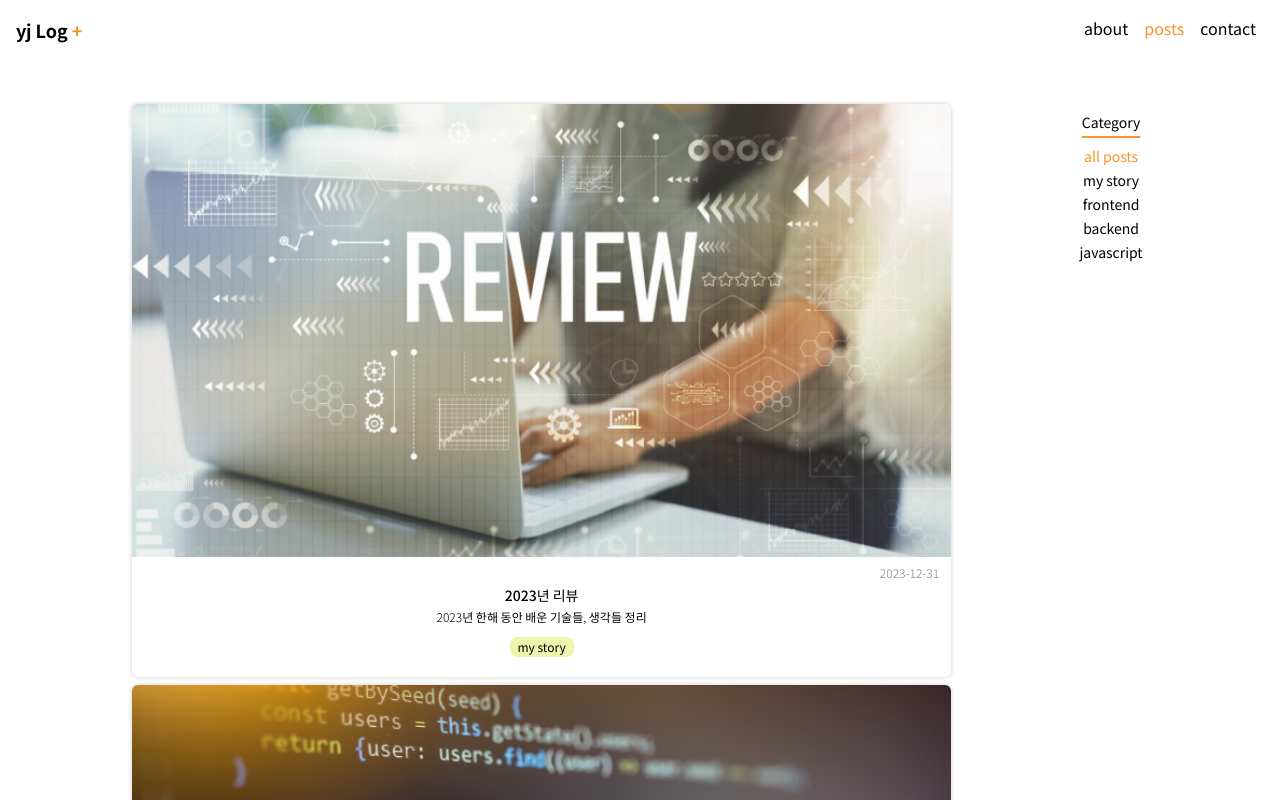
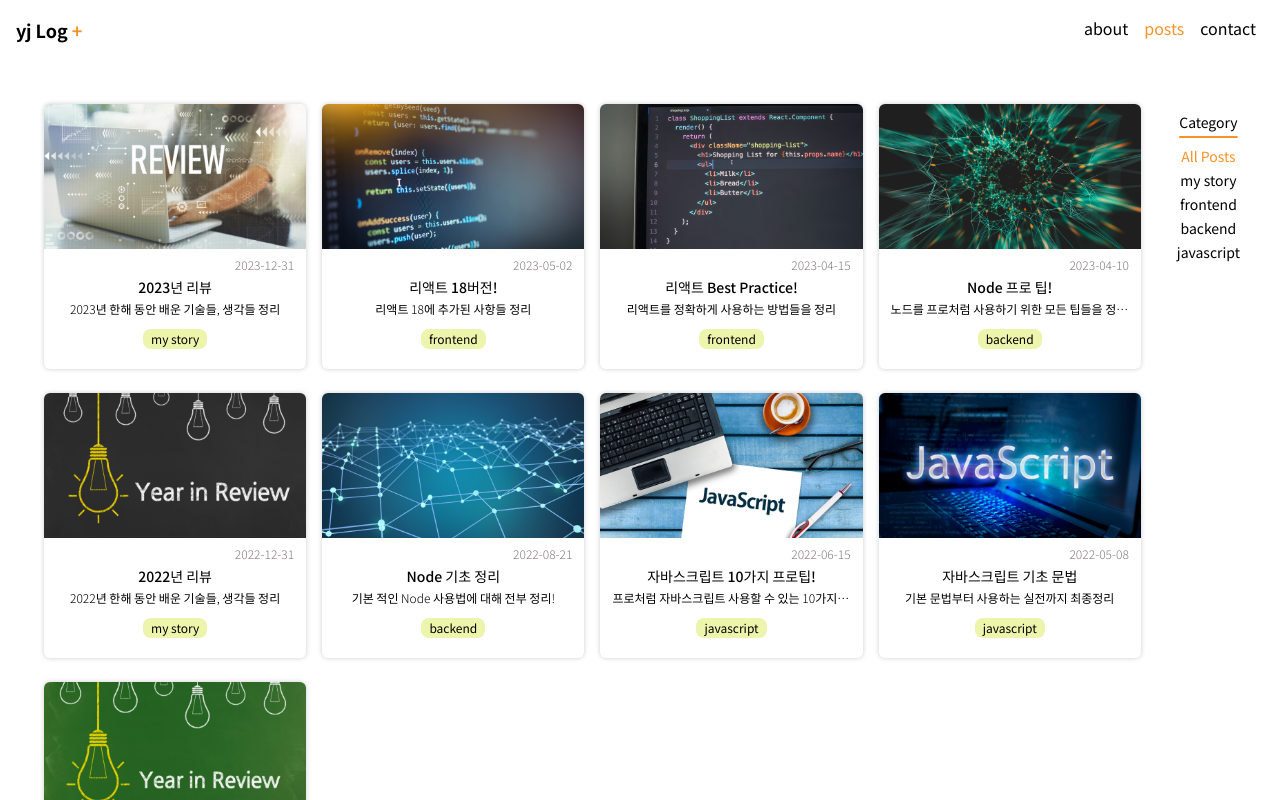
Before and after one commit to yjleeinkr/yj-log, a Next.js app: page /posts in a window 1280 px wide. Built offline with nearby package versions, Linux system fonts and the light colour scheme.

Commit message:
category 동적으로 가져오기 및 컴포넌트 분리하기

```diff
--- a/src/app/posts/page.tsx
+++ b/src/app/posts/page.tsx
@@ -3,10 +3,7 @@
 
 export default async function PostsPage() {
   const posts = await getPosts();
+  const categories = [...new Set(posts.map(post => post.category))];
 
-  return (
-    <div className="max-w-[90%] lg:max-w-[85%] xl:max-w-[80%] m-zero-auto">
-      <PostList posts={posts} />
-    </div>
-  );
+  return <PostList posts={posts} categories={categories} />;
 }
--- /dev/null
+++ b/src/components/Categories.tsx
@@ -0,0 +1,28 @@
+type Props = {
+  categories: string[];
+  selected: string;
+  onClick: (category: string) => void;
+};
+
+export default function Categories({ categories, selected, onClick }: Props) {
+  return (
+    <nav className="sm:w-[8%] sm:text-center sm:ml-10">
+      <h2 className="underline underline-offset-8 decoration-highlight decoration-2 py-3 text-xs sm:text-sm">
+        Category
+      </h2>
+      <ul className="flex sm:inline-block justify-between">
+        {categories.map(category => (
+          <li
+            key={category}
+            onClick={() => onClick(category)}
+            className={`${
+              category === selected ? 'text-highlight' : 'text-primary'
+            } cursor-pointer px-1 pb-2 sm:px-0 sm:py-0.5 text-xs sm:text-sm whitespace-nowrap`}
+          >
+            {category}
+          </li>
+        ))}
+      </ul>
+    </nav>
+  );
+}
--- a/src/components/PostCard.tsx
+++ b/src/components/PostCard.tsx
@@ -13,11 +13,11 @@
       href={`/posts/${path}`}
     >
       <Image src={`/img/posts/${path}.png`} alt={path} width={400} height={100} className="object-contain w-[100%]" />
-      <section className="py-2 px-3 text-center">
-        <p className="text-right text-[0.6em] sm:text-xs text-secondary font-light">{date}</p>
-        <div className="flex flex-col items-center">
-          <h2 className="text-[0.8em] sm:text-sm font-medium py-1 w-full truncate">{title}</h2>
-          <p className="text-[0.6em] sm:text-xs font-light truncate w-full">{description}</p>
+      <section className="py-2 px-3 flex flex-col items-center">
+        <time className="self-end text-[0.6em] sm:text-xs text-secondary font-light">{date.toString()}</time>
+        <div className="flex flex-col items-center w-full">
+          <h2 className="text-[0.8em] sm:text-sm font-medium py-1 w-full truncate text-center">{title}</h2>
+          <p className="text-[0.6em] sm:text-xs font-light w-full truncate text-center">{description}</p>
           <span className="text-[0.6em] sm:text-xs rounded-lg bg-point px-2 py-0.5 my-3">{category}</span>
         </div>
       </section>
--- a/src/components/PostList.tsx
+++ b/src/components/PostList.tsx
@@ -1,46 +1,24 @@
 'use client';
-import { useEffect, useState } from 'react';
-import { PostProps, Category } from '@/service/posts';
-import PostCard from './PostCard';
+import { useState } from 'react';
+import { PostProps } from '@/service/posts';
+import PostGrid from './PostGrid';
+import Categories from './Categories';
 
-export const categories: Category[] = ['all posts', 'my story', 'frontend', 'backend', 'javascript'];
+type Props = {
+  posts: PostProps[];
+  categories: string[];
+};
 
-export default function PostList({ posts }: { posts: PostProps[] }) {
-  const [category, setCategory] = useState('all posts');
-  const [postList, setPostList] = useState<PostProps[]>([]);
+const ALL_POSTS = 'All Posts';
 
-  useEffect(() => {
-    const filteredPosts = category === 'all posts' ? posts : posts.filter(post => post.category === category);
-    setPostList(filteredPosts);
-  }, [category]);
+export default function PostList({ posts, categories }: Props) {
+  const [selected, setSelected] = useState(ALL_POSTS);
+  const filtered = selected === ALL_POSTS ? posts : posts.filter(post => post.category === selected);
 
   return (
-    <div className="flex py-7 sm:py-10 flex-col-reverse sm:flex-row sm:justify-between">
-      <main className="w-full sm:w-[80%]">
-        {postList.map((post, i) => (
-          <PostCard post={post} version="md" key={`${post.category}_${i}`} />
-        ))}
-      </main>
-      <nav className="sm:w-[8%] sm:text-center">
-        <h2 className="underline underline-offset-8 decoration-highlight decoration-2 py-3 text-xs sm:text-sm">
-          Category
-        </h2>
-        <ul className="flex sm:inline-block justify-between">
-          {categories.map(cate => (
-            <li
-              key={cate}
-              onClick={() => {
-                setCategory(cate);
-              }}
-              className={`${
-                cate === category ? 'text-highlight' : 'text-primary'
-              } cursor-pointer px-1 pb-2 sm:px-0 sm:py-0.5 text-xs sm:text-sm whitespace-nowrap`}
-            >
-              {cate}
-            </li>
-          ))}
-        </ul>
-      </nav>
+    <div className="flex p-7 sm:p-10 flex-col-reverse sm:flex-row sm:justify-between">
+      <PostGrid posts={filtered} />
+      <Categories categories={[ALL_POSTS, ...categories]} selected={selected} onClick={setSelected} />
     </div>
   );
 }
--- a/src/service/posts.ts
+++ b/src/service/posts.ts
@@ -1,13 +1,11 @@
 import path from 'path';
 import { promises as fs } from 'fs';
-
-export type Category = 'all posts' | 'my story' | 'javascript' | 'frontend' | 'backend';
 
 export type PostProps = {
   title: string;
   description: string;
-  date: string;
-  category: Category;
+  date: Date;
+  category: string;
   path: string;
   featured: boolean;
 };
```
